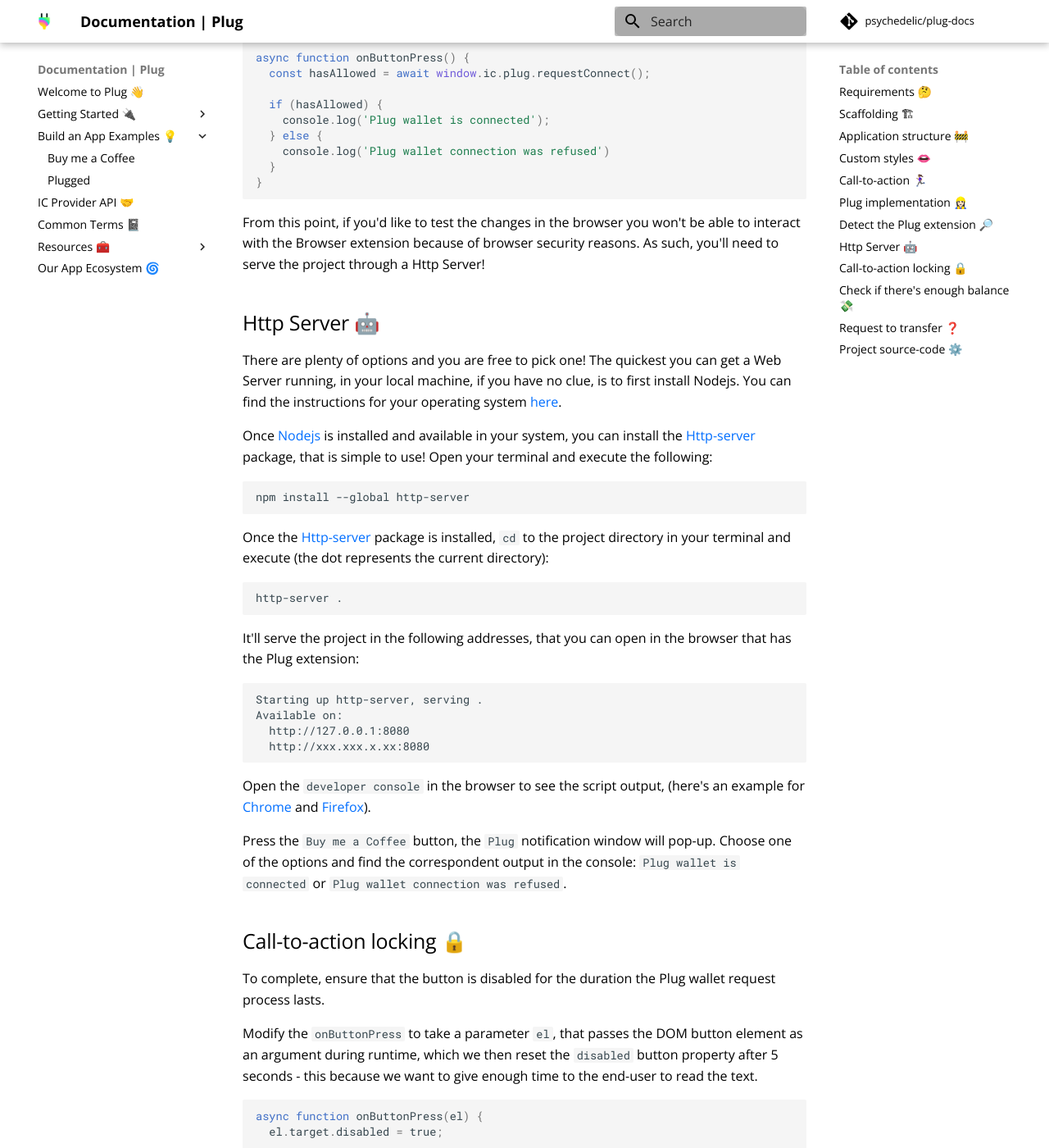
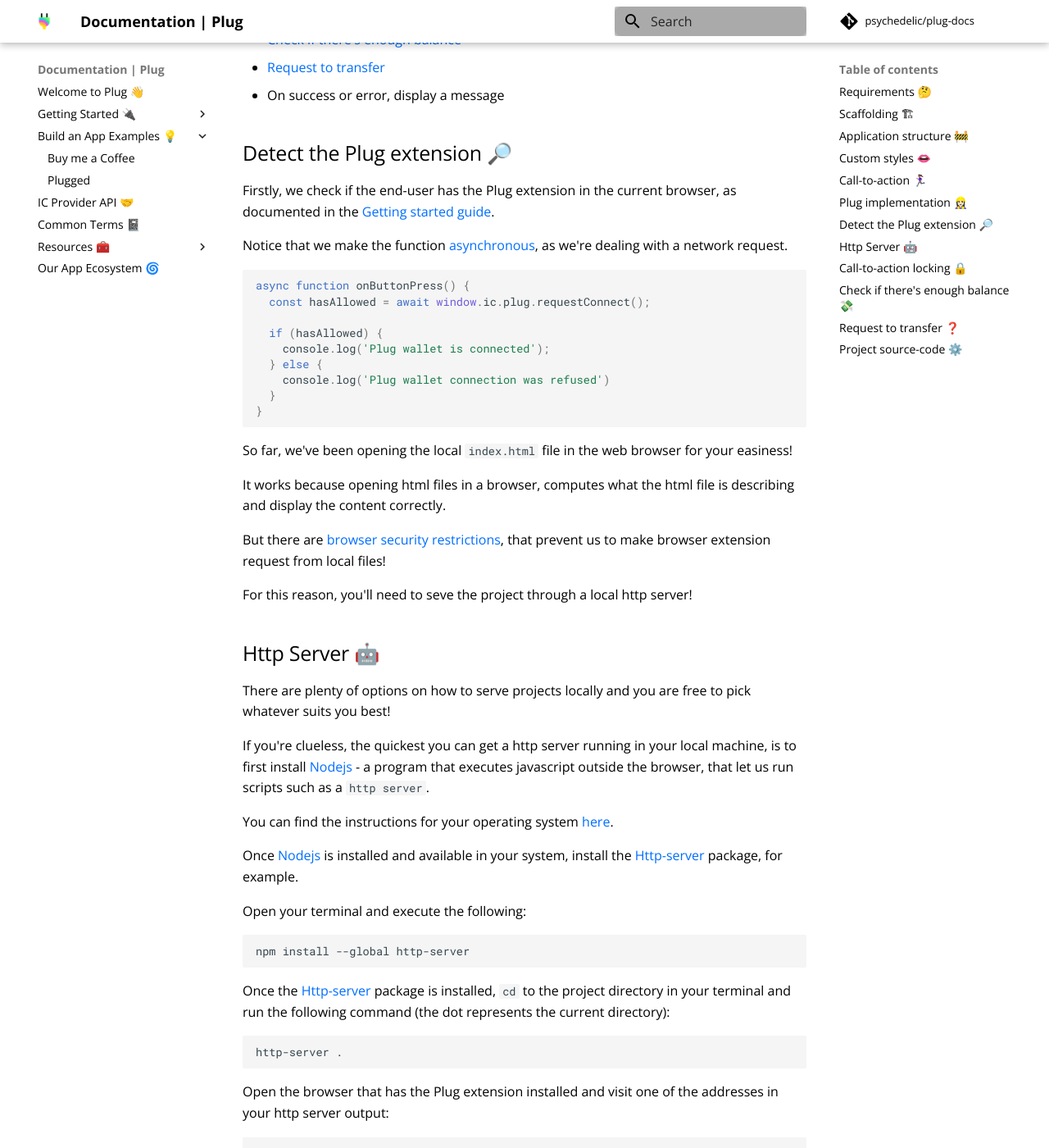
Before and after one commit to Psychedelic/plug-docs, an MkDocs documentation site: the page built from docs/build-an-app-examples/build-app-buy-me-a-coffee.md, in a window 1280 px wide and 1400 px high, scrolled down 4986 px. Shown: the whole window at 82% size. Built offline with MkDocs 1.6.1 and Material for MkDocs 9.7.7, drawn with Linux system fonts in a browser that asks for light colours; comment, search, counter and statistics services are not loaded; some of the changed text lies outside the part shown.

Commit message:
docs: ✏️  review, text amends for buy me coffee app example

````diff
--- a/docs/build-an-app-examples/build-app-buy-me-a-coffee.md
+++ b/docs/build-an-app-examples/build-app-buy-me-a-coffee.md
@@ -39,19 +41,19 @@
 </html>
 ```
 
-We'll substitute the comments by the actual implementation, starting by higher-level order:
+We'll substitute the comments by the actual implementation, ordered by simplicity:
 
-  - [Application structure](#application-structure)
-  - [Custom styles](#custom-styles)
-  - Functionality with Javascript, the [Call-to-action](#call-to-action)
-  - [Plug implementation](#plug-implementation)
+  - [Application structure](#application-structure) (html)
+  - [Custom styles](#custom-styles) (css)
+  - [Call-to-action](#call-to-action) (javascript)
+  - [Plug implementation](#plug-implementation) (javascript, Plug API)
 
 With that said, let's get our hands dirty and start coding!
 
 
 ## Application structure 🚧
 
-Open and edit the file `index.html` replacing the `<!-- App container (button) -->` comment with our desired application structure, that should have a button, as follows:
+Open and edit the file `index.html` replacing the `<!-- App container (button) -->` comment with our desired application structure, as follows:
 
 ```html
 <html>
@@ -68,13 +70,17 @@
 </html>
 ```
 
-As you edit the files, feel free to open the `index.html` file in the browser or refresh the page as you go to see the changes!
+Open the `index.html` file in the browser or refresh the page as you go to see the changes!
 
 ## Custom styles 👄
 
-Create a new file named `main.css` in the project directory. You'll use this file to place the content to create custom styles for the application: title colour, button size, etc.
+Create a new file named `main.css` in the project directory to add custom styles for the app:
 
-Open and edit the file `index.html` replacing the `<!-- App stylesheet (decoration, styles) -->` comment with a link to our external stylesheet file we've just created, as follows:
+- Title colour
+- Button size
+- etc
+
+Open and edit the file `index.html` replacing the `<!-- App stylesheet (decoration, styles) -->` comment with a link to our external stylesheet file we have just created, as follows:
 
 ```html
 <html>
@@ -91,7 +97,11 @@
 </html>
 ```
 
-Open end edit the stylesheet file `main.css` and add some custom styles, let's say that we make the button super colourful like Plug, for example! Copy the following content to the `main.css`, save it and refresh the page!
+Open end edit the stylesheet file `main.css` and add some custom styles.
+
+Let's say that we make the button super colourful like Plug!
+
+Copy the following content to the `main.css`, save it!
 
 ```css
 #buy-me-coffee {
@@ -116,7 +126,9 @@
 }
 ```
 
-Once you refresh the page, it should look like example below, a colourful [call-to-action](#call-to-action). We'll implement the action next!
+Once you refresh the page, it should look like example below, a colourful [call-to-action](#call-to-action).
+
+We'll implement the action next!
 
 ![](imgs/buy-me-coffee-button-style.gif){: style="max-width:480px"}
 
@@ -136,9 +148,11 @@
 
 ## Call-to-action 🏃🏽‍♀️
 
-We are now going to create our main javascript file where our `call-to-action` is implement.
+We are now going to create our main javascript file where we'll implement the `call-to-action`.
 
-Create a file named `app.js` in the project directory. This is where we'll put our implementation code to handle the request via the [Plug's](/getting-started) application programming interface ([API](https://en.wikipedia.org/wiki/API)), as described in the [Getting started guide](/getting-started).
+Create a file named `app.js` in the project directory.
+
+This is where we'll put our implementation code to handle the requests via the [Plug's](/getting-started) application programming interface ([API](https://en.wikipedia.org/wiki/API)), as described in the [Getting started guide](/getting-started).
 
 As an initial placeholder, let's add a "mouse-click" event listener to the `call-to-action` that'll show an alert!
 
@@ -158,7 +172,14 @@
 document.addEventListener("DOMContentLoaded", main);
 ```
 
-We have a main listener that waits for the document to be ready, executed the "main" function; Then adds a listener to our `#buy-me-coffee` button, that when "clicked" executes the "onButtonPress" function.
+Here's a simple breakdown of how it's done:
+
+- Awaits for the document to be ready
+- Calls the `main` function
+- Adds a listener to the button `#buy-me-coffee`
+- When `clicked` calls the function `onButtonPress`
+
+The `app.js` file now has to be linked to our `index.html` for this to work.
 
 Open and edit the file `index.html`, replacing the `<!-- App javascript (functionality, logic) -->` with a link to our javascript file `app.js`, as follows:
 
@@ -179,23 +200,24 @@
 
 After you save the changes, refresh the page and press the `Buy me a coffee` button. You'll get an alert with the message `Buy me a coffee button was pressed!`.
 
-We're going to implement the Plug process in the function `onButtonPress`.
+We can now implement the Plug processes in the function `onButtonPress`.
 
 ## Plug implementation 👷🏻‍♀️
 
-Open the file `app.js` in your code editor and let's work in the `onButtonPress` function.
+Open the file `app.js` in your code editor and edit the `onButtonPress` function body, as we want to request a transfer of a certain amount via Plug.
 
-Our plan is very simple, request a transfer through Plug's of a certain amount, for a Coffee. We can break it down in the following steps:
+We can break it down in the following steps:
 
 - [Detect the Plug extension](#detect-the-plug-extension)
 - [Check if there's enough balance](#check-if-theres-enough-balance)
 - [Request to transfer](#request-to-transfer)
-- On success, displays the success message
-- On error, displays the error message
+- On success or error, display a message
 
 ## Detect the Plug extension 🔎
 
-Firstly, we check if the end-user has the Plug extension in the current browser, as documented in the [Getting started guide](/getting-started). Also, noticed that we make the function [asynchronous](https://developer.mozilla.org/en-US/docs/Web/JavaScript/Reference/Statements/async_function).
+Firstly, we check if the end-user has the Plug extension in the current browser, as documented in the [Getting started guide](/getting-started).
+
+Notice that we make the function [asynchronous](https://developer.mozilla.org/en-US/docs/Web/JavaScript/Reference/Statements/async_function), as we're dealing with a network request.
 
 ```js
 async function onButtonPress() {
@@ -209,25 +231,37 @@
 }
 ```
 
-From this point, if you'd like to test the changes in the browser you won't be able to interact with the Browser extension because of browser security reasons. As such, you'll need to serve the project through a Http Server!
+So far, we've been opening the local `index.html` file in the web browser for your easiness!
+
+It works because opening html files in a browser, computes what the html file is describing and display the content correctly.
+
+But there are [browser security restrictions](https://en.wikipedia.org/wiki/Browser_security), that prevent us to make browser extension request from local files!
+
+For this reason, you'll need to seve the project through a local http server!
 
 ## Http Server 🤖
 
-There are plenty of options and you are free to pick one! The quickest you can get a Web Server running, in your local machine, if you have no clue, is to first install Nodejs. You can find the instructions for your operating system [here](https://nodejs.org/en/download/).
+There are plenty of options on how to serve projects locally and you are free to pick whatever suits you best!
 
-Once [Nodejs](https://nodejs.org/en/download/) is installed and available in your system, you can install the [Http-server](https://www.npmjs.com/package/http-server) package, that is simple to use! Open your terminal and execute the following:
+If you're clueless, the quickest you can get a http server running in your local machine, is to first install [Nodejs]((https://nodejs.org/en/download/)) - a program that executes javascript outside the browser, that let us run scripts such as a `http server`.
+
+You can find the instructions for your operating system [here](https://nodejs.org/en/download/).
+
+Once [Nodejs](https://nodejs.org/en/download/) is installed and available in your system, install the [Http-server](https://www.npmjs.com/package/http-server) package, for example.
+
+Open your terminal and execute the following:
 
 ```sh
 npm install --global http-server
 ```
 
-Once the [Http-server](https://www.npmjs.com/package/http-server) package is installed, `cd` to the project directory in your terminal and execute (the dot represents the current directory):
+Once the [Http-server](https://www.npmjs.com/package/http-server) package is installed, `cd` to the project directory in your terminal and run the following command (the dot represents the current directory):
 
 ```sh
 http-server .
 ```
 
-It'll serve the project in the following addresses, that you can open in the browser that has the Plug extension:
+Open the browser that has the Plug extension installed and visit one of the addresses in your http server output:
 
 ```sh
 Starting up http-server, serving .
@@ -236,15 +270,25 @@
   http://xxx.xxx.x.xx:8080
 ```
 
-Open the `developer console` in the browser to see the script output, (here's an example for [Chrome](https://developer.chrome.com/docs/devtools/open/) and [Firefox](https://developer.mozilla.org/en-US/docs/Tools/Browser_Console)).
+Let's do a small test and inspect the data in the `developer console`.
 
-Press the `Buy me a Coffee` button, the `Plug` notification window will pop-up. Choose one of the options and find the correspondent output in the console: `Plug wallet is connected` or `Plug wallet connection was refused`.
+Open the `developer console` in the browser to see the application script outputs, (here's an example for [Chrome](https://developer.chrome.com/docs/devtools/open/) and [Firefox](https://developer.mozilla.org/en-US/docs/Tools/Browser_Console)).
+
+Press the `Buy me a Coffee` button, the `Plug` notification window will pop-up.
+
+![](../getting-started/imgs/app-connection.jpg){: style="max-width:360px"}
+
+Choose one of the options and find the correspondent output in the console: `Plug wallet is connected` or `Plug wallet connection was refused`.
 
 ## Call-to-action locking 🔒
 
-To complete, ensure that the button is disabled for the duration the Plug wallet request process lasts.
+To complete, ensure that the button is disabled through the Plug wallet request duration.
 
-Modify the `onButtonPress` to take a parameter `el`, that passes the DOM button element as an argument during runtime, which we then reset the `disabled` button property after 5 seconds - this because we want to give enough time to the end-user to read the text.
+- Modify the `onButtonPress` to take a parameter `el`
+- Pass the DOM button element as an argument during runtime
+- Reset the `disabled` button property after 5 seconds
+
+We give 5 seconds because we want to provide enough time to the end-user to read the text.
 
 ```js
 async function onButtonPress(el) {
@@ -306,9 +350,13 @@
 }
 ```
 
-After saving the file, refresh the page and press the `Buy me a Coffee` button. You should see the correspondent message to your account balance: `Plug wallet has enough balance` or `Plug wallet doesn't have enough balance`.
+Save the file, refresh the page and press the `Buy me a Coffee` button!
+
+You should see the correspondent message to your account balance: `Plug wallet has enough balance` or `Plug wallet doesn't have enough balance`.
 
 ## Request to transfer ❓
+
+Continue editing the `app.js` file.
 
 In the "has enough balance" block, make the `requestTransfer` call, that requires us to pass an argument to the function, that is an object with required fields `accountId` and `amount`, as described in our [Getting started](/getting-started).
 
````
Also changed, not shown: other parts of docs/build-an-app-examples/build-app-buy-me-a-coffee.md (+10 -6 lines).
